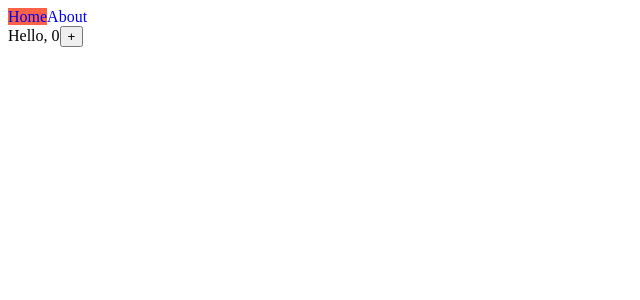
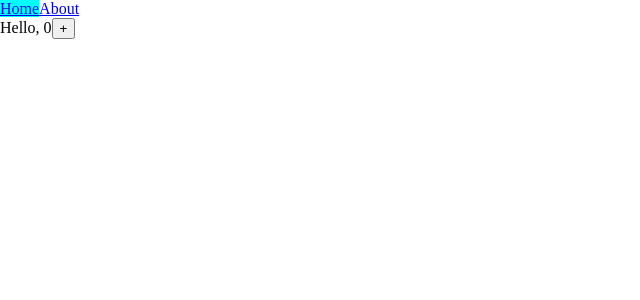
Before and after one commit to Juwon-Yun/LearnNextJs, a Next.js app: page / in a window 1280 px wide. Shown: the top 300 px of the page, without its empty margins (0-640 px from the left). Built offline with nearby package versions, Linux system fonts and the light colour scheme.

Commit message:
feat : next + ts + styled component 세팅하기 1

```diff
--- /dev/null
+++ b/components/navBar.style.ts
@@ -0,0 +1,17 @@
+import styled from "styled-components";
+
+interface NavAncherProps {
+    active ? :boolean
+}
+
+export const NavAncher = styled.a<NavAncherProps>`
+    background-color : ${props => props.active ? "aqua" : ""};
+`;
+
+// .active {
+//     background-color: tomato;
+// }
+
+// .link {
+//     text-decoration: none;
+// }
--- a/components/navBar.tsx
+++ b/components/navBar.tsx
@@ -1,7 +1,8 @@
 import Link from "next/link";
 import { useRouter } from "next/router";
+import { NavAncher } from "./navBar.style";
 // css module pattern , 자바스크립트 오브젝트인 프로퍼티로 작성한다. (클래스명이 아님!, 다른 컴포넌트에서 같은 클래스명을 사용해도 next가 알아서 랜덤 문자열을 붙인다)
-import styles from "./navBar.module.css"
+// import styles from "./navBar.module.css"
 
 // don't Ancher tag
 // instead Link tag
@@ -14,16 +15,22 @@ const NavBar = () => {
         <nav >
             {/* Link tag에 필요한 속성들을 ancher 태그에 넣어서 보낸다. href 속성만 link태그에 담아서 사용한다. */}
             {/* ex) 라우터 속성으로 훅을 걸었다. */}
-            <Link href={"/"}>
+            <Link href={"/"} passHref>
                 {/* 하나의 태그에 두가지 클래스명을 넣어야할 경우 백틱 혹은 배열.join()을 사용한다. */}
-                <a className={`${styles.link} ${router.pathname === "/" ? styles.active : ""}`} >
+                {/* <a className={`${styles.link} ${router.pathname === "/" ? styles.active : ""}`} >
                     Home
-                </a>
+                </a> */}
+                <NavAncher active={ router.pathname==="/" ? true : false } >
+                    Home
+                </NavAncher>
             </Link>
-            <Link  href={"/about"}>
-                <a className={[styles.link, router.pathname === "/about" ? styles.active : ""].join(" ")}>
+            <Link  href={"/about"} passHref>
+                {/* <a className={[styles.link, router.pathname === "/about" ? styles.active : ""].join(" ")}>
                 About
-                </a>
+                </a> */}
+                <NavAncher active={ router.pathname==="/about" ? true : false }  >
+                About
+                </NavAncher>
             </Link>
         </nav>
     </>)
--- a/next.config.js
+++ b/next.config.js
@@ -1,6 +1,9 @@
 /** @type {import('next').NextConfig} */
 const nextConfig = {
   reactStrictMode: true,
+  compiler: {
+    styledComponents : true,
+  }
 }
 
 module.exports = nextConfig
--- a/package.json
+++ b/package.json
@@ -18,6 +18,7 @@
     "@types/react": "18.0.6",
     "@types/react-dom": "18.0.2",
     "@types/styled-components": "^5.1.25",
+    "babel-plugin-styled-components": "^2.0.7",
     "eslint": "8.14.0",
     "eslint-config-next": "12.1.5",
     "typescript": "4.6.3"
--- /dev/null
+++ b/pages/_app.tsx
@@ -0,0 +1,27 @@
+import { AppProps } from 'next/app'
+import { createGlobalStyle, ThemeProvider } from 'styled-components'
+
+const GlobalStyle = createGlobalStyle`
+  body {
+    margin: 0;
+    padding: 0;
+    box-sizing: border-box;
+  }
+`
+
+const theme = {
+  colors: {
+    primary: '#0070f3',
+  },
+}
+
+export default function App({ Component, pageProps } : AppProps) {
+  return (
+    <>
+      <GlobalStyle />
+      <ThemeProvider theme={theme}>
+        <Component {...pageProps} />
+      </ThemeProvider>
+    </>
+  )
+}
--- /dev/null
+++ b/pages/_document.tsx
@@ -0,0 +1,40 @@
+// import Document, { DocumentContext } from 'next/document';
+// import { ServerStyleSheet } from 'styled-components';
+
+
+// export default class MyDocument extends Document {
+//   static async getInitialProps(ctx: DocumentContext) {
+//     const sheet = new ServerStyleSheet();
+//     const originalRenderPage = ctx.renderPage;
+
+//     try {
+//       ctx.renderPage = () => originalRenderPage({
+//         enhanceApp: (App) => (props) => sheet.collectStyles(<App {...props} />),
+//       });
+
+//       const initialProps = await Document.getInitialProps(ctx);
+//       return {
+//         ...initialProps,
+//         styles: (
+//           <>
+//             {initialProps.styles}
+//             {sheet.getStyleElement()}
+//           </>
+//         ),
+//       };
+//     } finally {
+//       sheet.seal();
+//     }
+//   }
+// }
+import Document, { DocumentContext } from 'next/document'
+
+class MyDocument extends Document {
+  static async getInitialProps(ctx: DocumentContext) {
+    const initialProps = await Document.getInitialProps(ctx)
+
+    return initialProps
+  }
+}
+
+export default MyDocument
```
Also changed, not shown: .babelrc (added), 2 other files (tests, documents, lock files or other folders).
